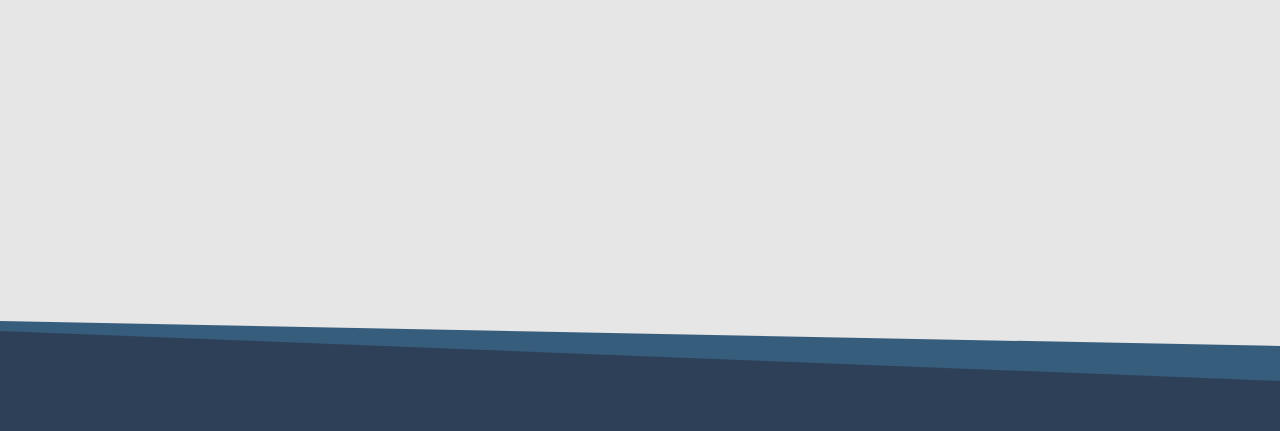
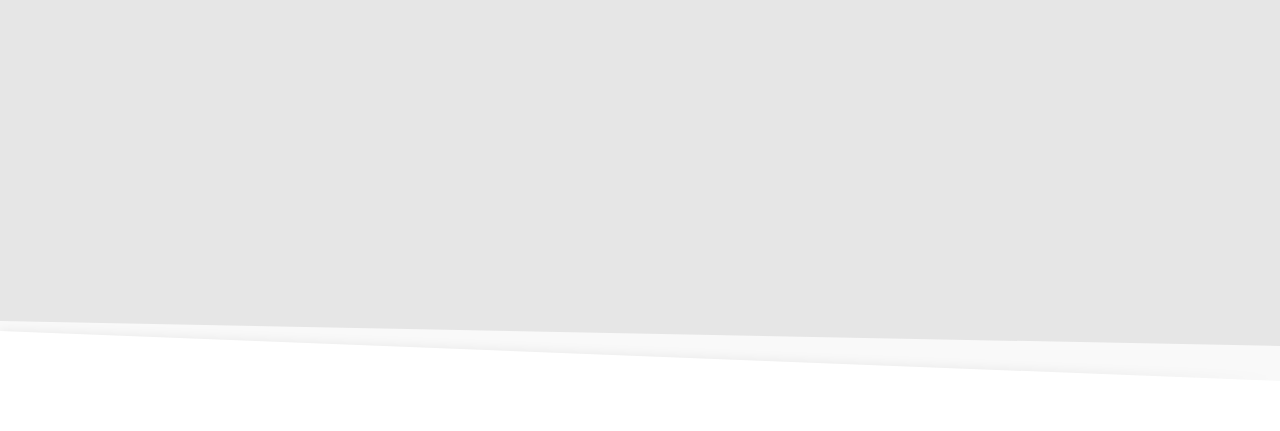
Before and after one commit to mfrisell/DND, a PHP site: page / in a window 1280 px wide. Shown: the part 629-1060 px from the top of the page. Run offline with PHP 8.4, Linux system fonts and the light colour scheme; some web fonts are replaced.

Commit message:
color fix and shadow

```diff
--- a/css/style.css
+++ b/css/style.css
@@ -294,14 +294,34 @@ pointer-events:none;
 #bottomMenuTopTriangle {
 width: 0;
 height: 0;
-border-bottom: 50px solid #2E4057;
+border-bottom: 50px solid #fff;
 border-right: 100vw solid transparent;
+}
+
+#bottomMenuTopShadow {
+width:100%;
+height:50px;
+background-color:rgba(0,0,0,0);
+position:absolute;
+left:0px;
+top:-52px;
+pointer-events:none;
+}
+
+#bottomMenuTopTriangleShadow {
+width: 0;
+height: 0;
+border-bottom: 50px solid rgba(0,0,0,.05);
+border-right: 100vw solid transparent;
+-webkit-filter: blur(5px);
 }
 
 #bottomMenuBottom {
 width:100%;
 height:50px;
-background-color:#2E4057;
+background-color:#fff;
+position:relative;
+z-index:99;
 }
 
 .mainTempSlide {
@@ -353,14 +373,14 @@ position:relative;
 margin-top:-10px;
 width: 0;
 height: 0;
-border-bottom: 25px solid #375d7d;
+border-bottom: 25px solid #f9f9f9;
 border-right: 100vw solid transparent;
 }
 
 #secondSlideRest {
 width:100%;
 height:285px;
-background-color:#375d7d;
+background-color:#f9f9f9;
 }
 
 
--- a/index.php
+++ b/index.php
@@ -167,12 +167,15 @@ function openStuff(y) {
                     </div>
                 </div>
             	<div id="bottomMenu">
+                	<div id="bottomMenuTopShadow">
+                		<div id="bottomMenuTopTriangleShadow"></div>
+                	</div>
             		<div id="bottomMenuTop">
-                		<div id="bottomMenuTopTriangle">
-                    </div>
+                		<div id="bottomMenuTopTriangle"></div>
                 	</div>
-                <div id="bottomMenuBottom"></div>
-            </div>
+
+                	<div id="bottomMenuBottom"></div>
+            	</div>
 
             </div>
         </div>
```
